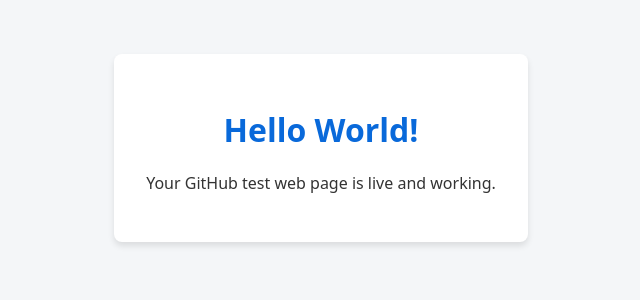
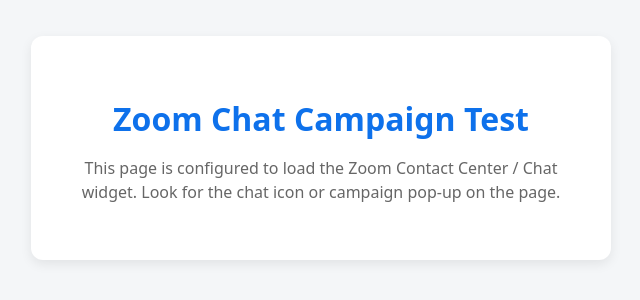
Before and after one commit to Taxwell-Telecom/Taxwell-Test, a plain HTML site: page index.html in a window 1280 px wide. Shown: the part 252-552 px from the top of the page, without its empty margins (319-959 px from the left). Drawn offline with Linux system fonts and the light colour scheme; some packages are replaced by stand-ins of ours; a script that the page names is missing.

Commit message:
Revise index.html for Zoom Chat Campaign
Updated title and content for Zoom Chat Campaign Test page. Enhanced styling and added Zoom Chat Campaign script.

```diff
--- a/index.html
+++ b/index.html
@@ -3,13 +3,14 @@
 <head>
     <meta charset="UTF-8">
     <meta name="viewport" content="width=device-width, initial-scale=1.0">
-    <title>Test Page</title>
+    <title>Zoom Chat Campaign Test</title>
     <style>
         body {
             font-family: system-ui, -apple-system, sans-serif;
             background-color: #f4f6f8;
             color: #333;
             display: flex;
+            flex-direction: column;
             justify-content: center;
             align-items: center;
             height: 100vh;
@@ -17,18 +18,28 @@
         }
         .container {
             text-align: center;
-            padding: 2rem;
+            padding: 2.5rem;
             background: #ffffff;
-            border-radius: 8px;
-            box-shadow: 0 4px 6px rgba(0,0,0,0.1);
+            border-radius: 12px;
+            box-shadow: 0 4px 12px rgba(0, 0, 0, 0.08);
+            max-width: 500px;
         }
-        h1 { color: #0969da; }
+        h1 { color: #0e71eb; margin-bottom: 0.5rem; }
+        p { color: #666; line-height: 1.5; }
     </style>
 </head>
 <body>
+
     <div class="container">
-        <h1>Hello World!</h1>
-        <p>Your GitHub test web page is live and working.</p>
+        <h1>Zoom Chat Campaign Test</h1>
+        <p>This page is configured to load the Zoom Contact Center / Chat widget. Look for the chat icon or campaign pop-up on the page.</p>
     </div>
+
+    <!-- ========================================================= -->
+    <!-- ZOOM CHAT CAMPAIGN SCRIPT EMBED                           -->
+    <!-- Replace the placeholder values below with your Zoom code   -->
+    <!-- ========================================================= -->
+   <script type="module" src="https://us01ccistatic.zoom.us/us01cci/web-sdk/zcc-sdk.js" data-apikey="735rvQPKSjamP8sIeQolUA" data-env="us01"></script>
+
 </body>
 </html>
```
